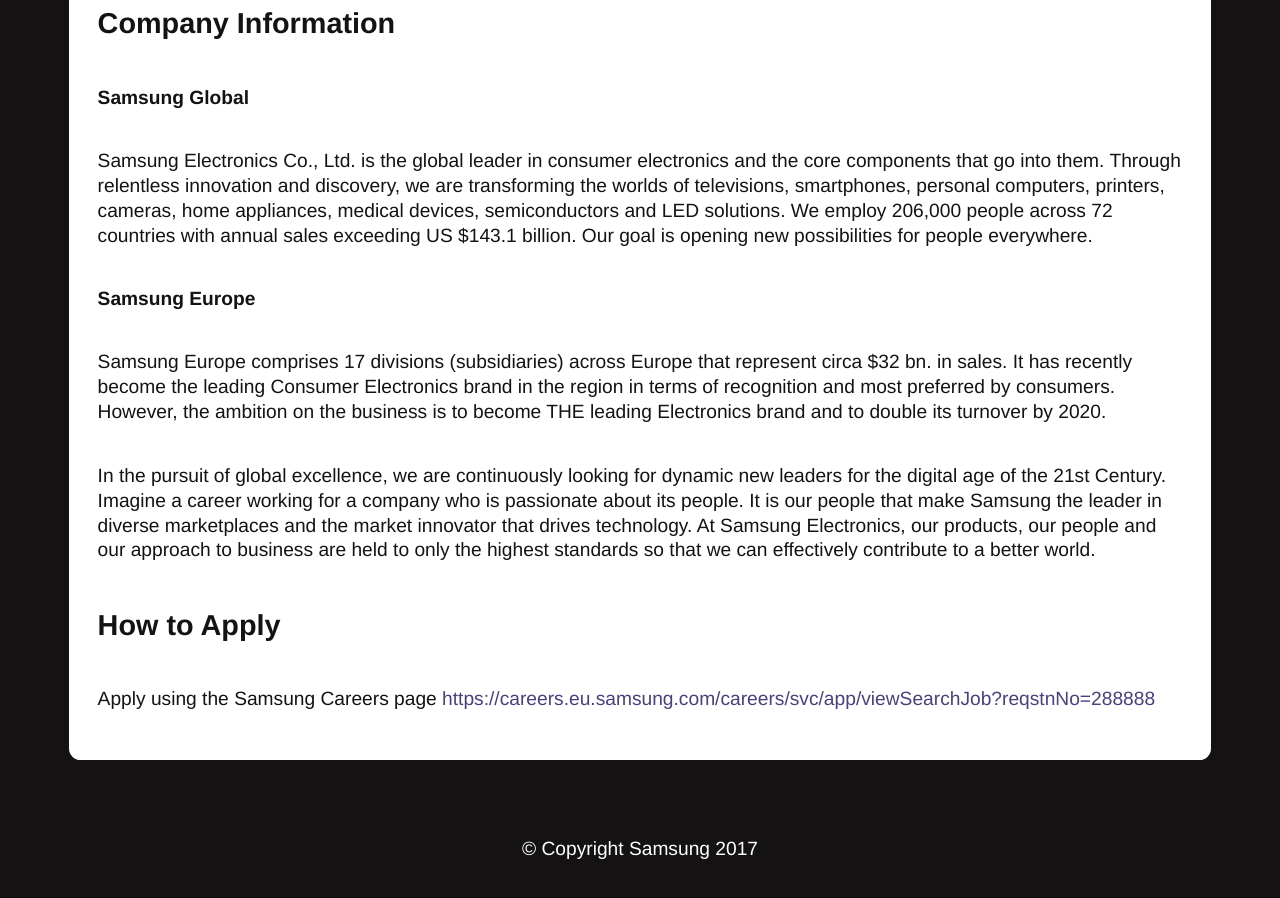
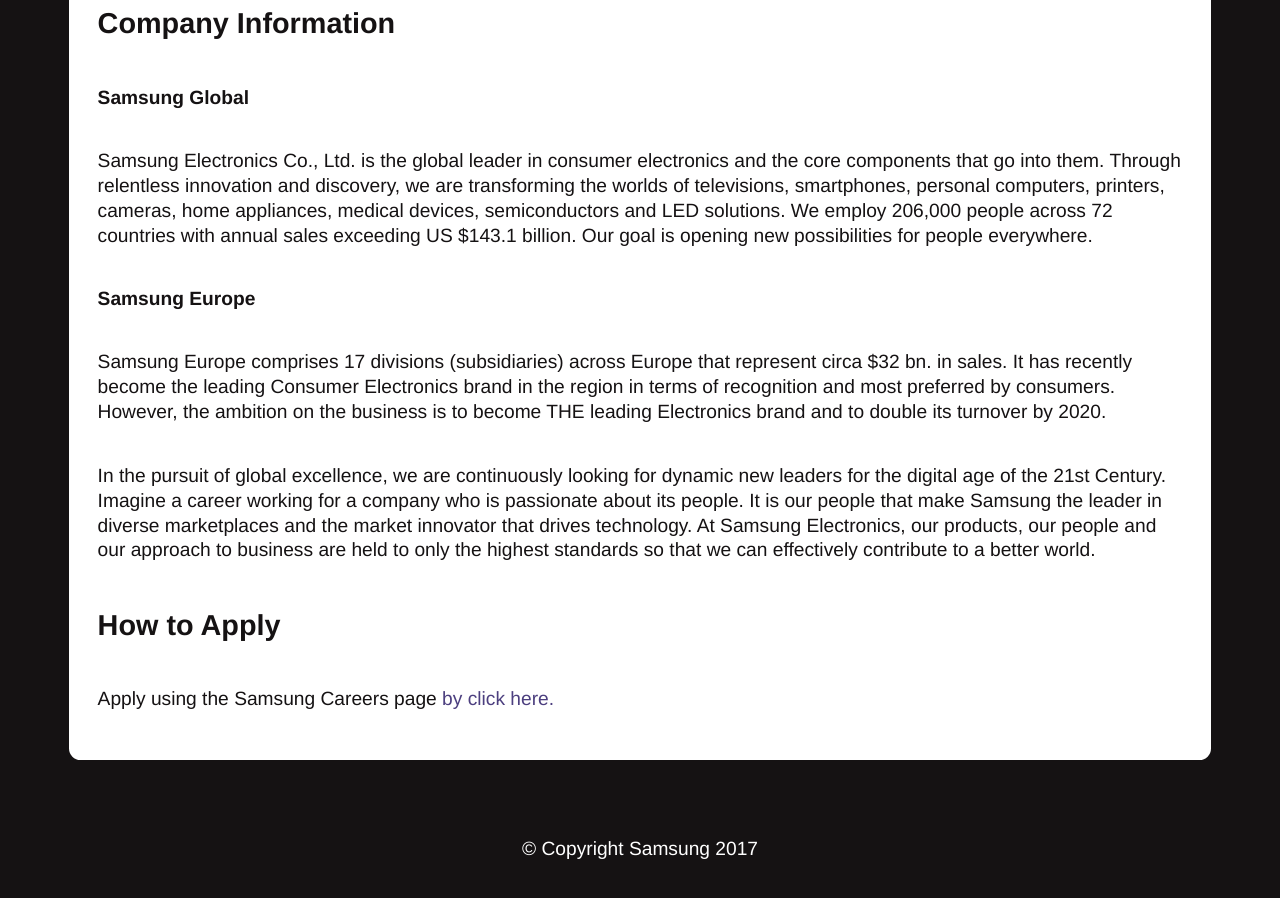
Before and after one commit to SamsungInternet/homepage-archive, a Jekyll site: the page built from careers.md, in a window 1280 px wide and 900 px high, scrolled down 1899 px. Built offline with Jekyll 4.4.1, drawn with Linux system fonts in a browser that asks for light colours.

Commit message:
Fixes long line in link
Link caused page to overflow

```diff
--- a/careers.md
+++ b/careers.md
@@ -56,4 +56,4 @@
 
 ## How to Apply
 
-Apply using the Samsung Careers page [https://careers.eu.samsung.com/careers/svc/app/viewSearchJob?reqstnNo=288888](https://careers.eu.samsung.com/careers/svc/app/viewSearchJob?reqstnNo=288888)
+Apply using the Samsung Careers page [by click here.](https://careers.eu.samsung.com/careers/svc/app/viewSearchJob?reqstnNo=288888)
```
